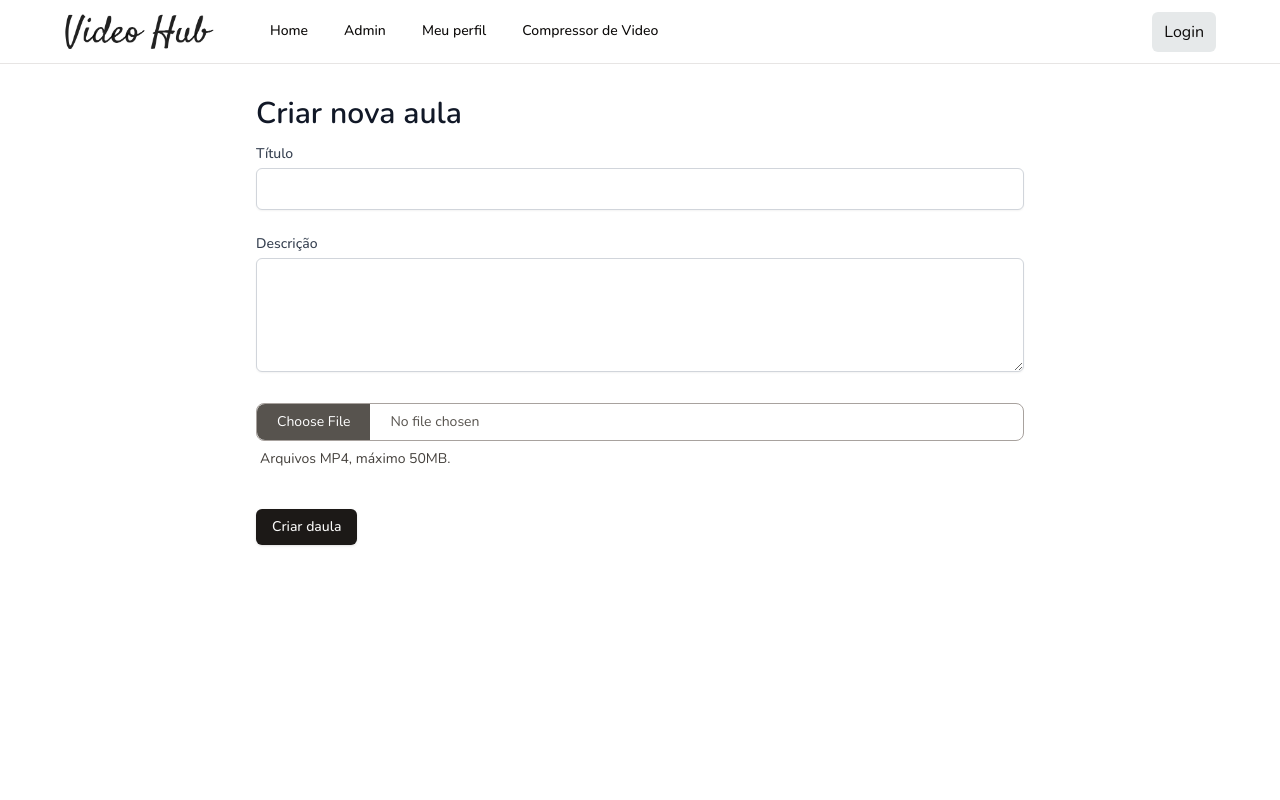
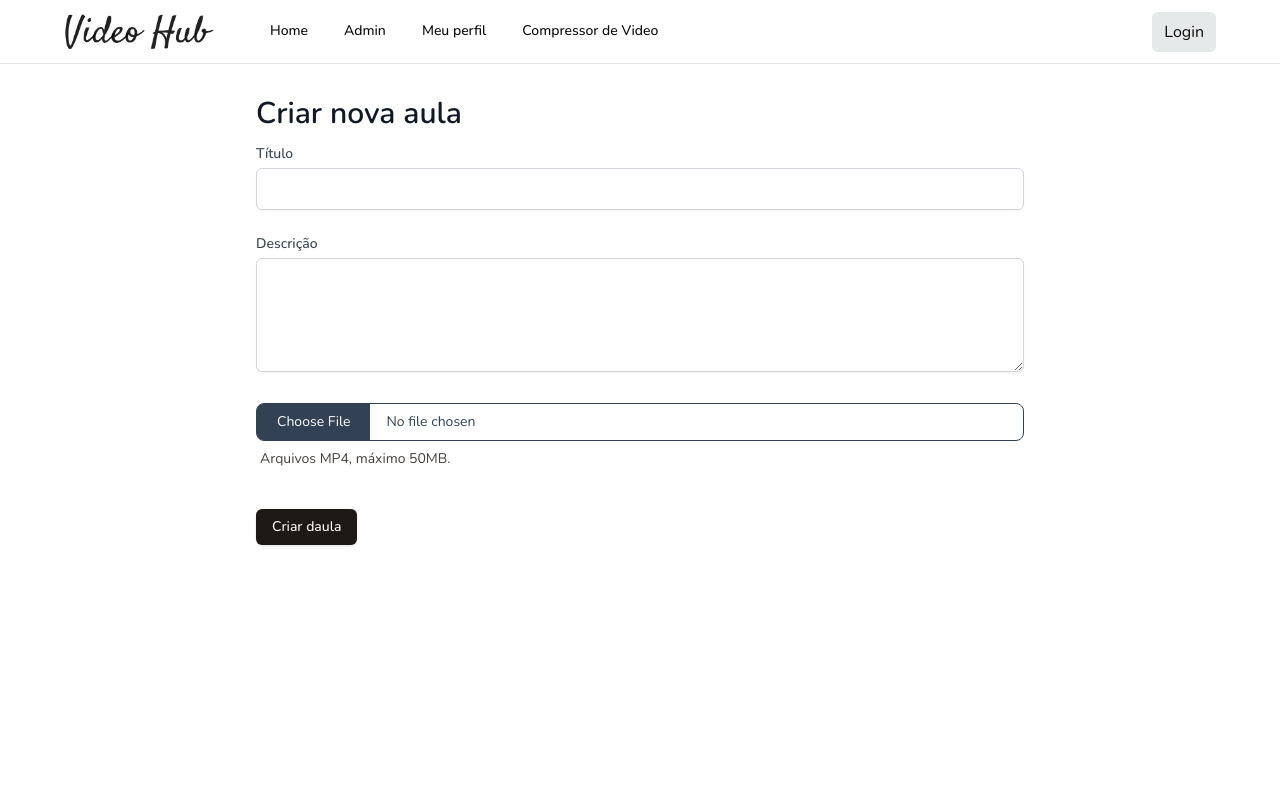
Before and after one commit to diego-lds/video-hub, a Next.js app: page /admin/new-lesson/1 in a window 1280 px wide. Shown: the top 800 px of the page. Built offline with nearby package versions, Linux system fonts and the light colour scheme; no server answers.

Commit message:
Input new style

```diff
--- a/components/InputVideo.tsx
+++ b/components/InputVideo.tsx
@@ -7,18 +7,19 @@ type InputVideoProps = {
 const InputVideo: React.FC<InputVideoProps> = ({ onVideoChange }) => {
   return (
     <div className="">
-      <div className="border border-stone-400 rounded-lg ">
+      <div className="border border-slate-700 rounded-lg  hover:border-slate-500">
         <input
           onChange={(e) => {
             const file = e.target.files ? e.target.files[0] : null;
             onVideoChange(file);
           }}
           type="file"
-          className="text-sm text-stone-600
-        file:mr-5 file:py-2 file:px-5 file:border-0
-         file:text-medium file:rounded-l-lg
-      file:bg-stone-600 file:text-white
-        hover:file:cursor-pointer hover:file:bg-stone-500"
+          required
+          className="w-full text-sm text-slate-700 hover:text-slate-500
+        file:mr-4 file:py-2 file:px-5 file:border-0
+         file:text-medium file:rounded-l-md
+      file:bg-slate-700 file:text-white
+        hover:file:cursor-pointer hover:file:bg-slate-500"
         ></input>
       </div>
 
```
